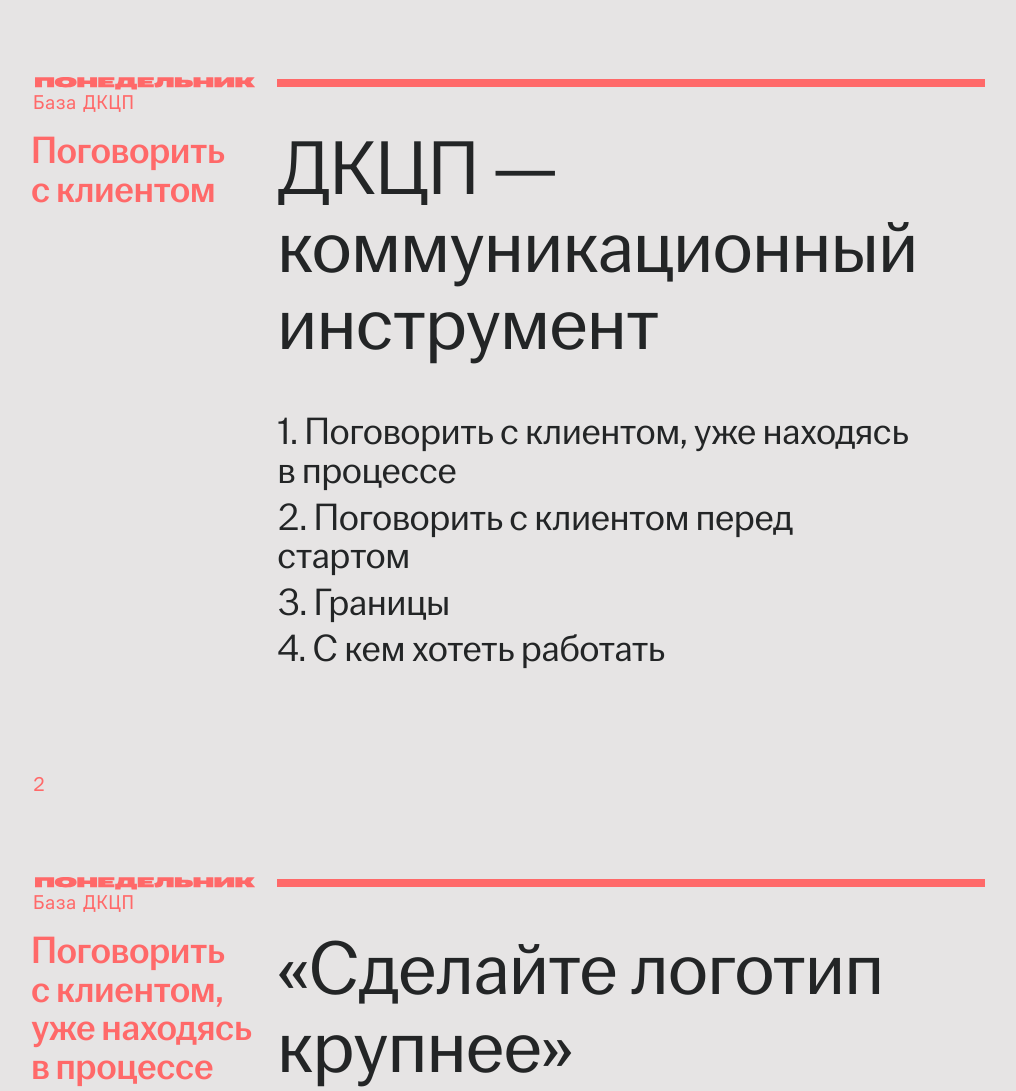
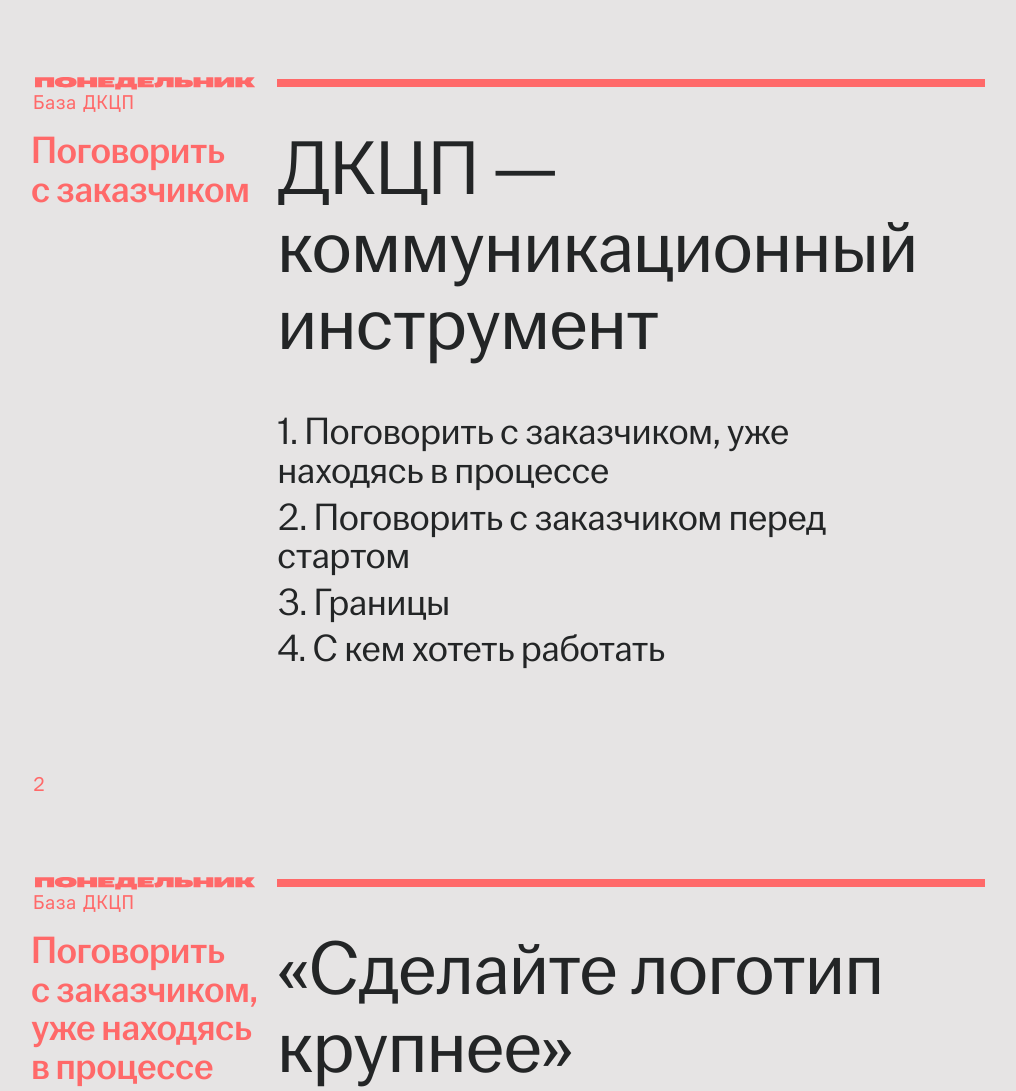
Before and after one commit to Eugene-Arutyunov/pndlnk-slides, an Eleventy site: page src/lesson3.html in a window 1280 px wide. Shown: the part 762-1853 px from the top of the page, without its empty margins (8-1024 px from the left). Built offline with nearby package versions, Linux system fonts and the light colour scheme; Eleventy itself is replaced by a stand-in of ours; files that its build step writes are made by us from their sources.

Commit message:
Replace instances of "клиент" with "заказчик" in lesson3 content for consistency and accuracy

```diff
--- a/src/lesson3.html
+++ b/src/lesson3.html
@@ -14,7 +14,7 @@ block content %}
         Курс о том, как договариваться друг с другом о важнейших основах бизнеса
       </p>
     </blockquote>
-    <h2>Занятие 3. Как ДКЦП помогает поговорить с клиентом</h2>
+    <h2>Занятие 3. Как ДКЦП помогает поговорить с заказчиком</h2>
   </div>
 </div>
 
@@ -23,14 +23,14 @@ block content %}
     <div class="slide-number">2</div>
     <div class="logo">{% include 'pndlnk.html' %}</div>
     <p class="product-title">База ДКЦП</p>
-    <h1>Поговорить с клиентом</h1>
+    <h1>Поговорить с заказчиком</h1>
   </div>
   <div class="slide-content">
     <blockquote class="loud">
       <p>ДКЦП — коммуникационный инструмент</p>
     </blockquote>
-    <p>1. Поговорить с клиентом, уже находясь в процессе</p>
-    <p>2. Поговорить с клиентом перед стартом</p>
+    <p>1. Поговорить с заказчиком, уже находясь в процессе</p>
+    <p>2. Поговорить с заказчиком перед стартом</p>
     <p>3. Границы</p>
     <p>4. С кем хотеть работать</p>
   </div>
@@ -41,7 +41,7 @@ block content %}
     <div class="slide-number">3</div>
     <div class="logo">{% include 'pndlnk.html' %}</div>
     <p class="product-title">База ДКЦП</p>
-    <h1>Поговорить с клиентом, уже находясь в процессе</h1>
+    <h1>Поговорить с заказчиком, уже находясь в процессе</h1>
   </div>
   <div class="slide-content">
     <blockquote class="loud">
@@ -60,14 +60,14 @@ block content %}
     <div class="slide-number">4</div>
     <div class="logo">{% include 'pndlnk.html' %}</div>
     <p class="product-title">База ДКЦП</p>
-    <h1>Поговорить с клиентом, уже находясь в процессе</h1>
+    <h1>Поговорить с заказчиком, уже находясь в процессе</h1>
   </div>
   <div class="slide-content">
     <blockquote class="loud">
       <p>«Сделайте логотип крупнее»</p>
     </blockquote>
     <p>
-      ДКЦП подсказывает: клиент хочет повысить «атрибутированность» компании.
+      ДКЦП подсказывает: заказчик хочет повысить «атрибутированность» компании.
     </p>
     <ul>
       <li>новые аргументы? (аргумент всегда связывает несколько блоков)</li>
@@ -81,7 +81,7 @@ block content %}
     <div class="slide-number">5</div>
     <div class="logo">{% include 'pndlnk.html' %}</div>
     <p class="product-title">База ДКЦП</p>
-    <h1>Поговорить с клиентом перед стартом</h1>
+    <h1>Поговорить с заказчиком перед стартом</h1>
   </div>
   <div class="slide-content">
     <h2>Уровень делегирования</h2>
@@ -101,7 +101,7 @@ block content %}
     <div class="slide-number">6</div>
     <div class="logo">{% include 'pndlnk.html' %}</div>
     <p class="product-title">База ДКЦП</p>
-    <h1>Поговорить с клиентом перед стартом</h1>
+    <h1>Поговорить с заказчиком перед стартом</h1>
   </div>
   <div class="slide-content" style="padding-top: 0.3em">
     {% set draft = true %} {% include 'dkcp.html' %}
@@ -112,7 +112,7 @@ block content %}
     <div class="slide-number">7</div>
     <div class="logo">{% include 'pndlnk.html' %}</div>
     <p class="product-title">База ДКЦП</p>
-    <h1>Поговорить с клиентом перед стартом</h1>
+    <h1>Поговорить с заказчиком перед стартом</h1>
   </div>
   <div class="slide-content">
     <h2>Уровень делегирования</h2>
@@ -132,7 +132,7 @@ block content %}
     <div class="slide-number">8</div>
     <div class="logo">{% include 'pndlnk.html' %}</div>
     <p class="product-title">База ДКЦП</p>
-    <h1>Поговорить с клиентом перед стартом</h1>
+    <h1>Поговорить с заказчиком перед стартом</h1>
   </div>
   <div class="slide-content">
     <h2>Уровень делегирования</h2>
@@ -152,7 +152,7 @@ block content %}
     <div class="slide-number">9</div>
     <div class="logo">{% include 'pndlnk.html' %}</div>
     <p class="product-title">База ДКЦП</p>
-    <h1>Поговорить с клиентом перед стартом</h1>
+    <h1>Поговорить с заказчиком перед стартом</h1>
   </div>
   <div class="slide-content">
     <h2>Уровень делегирования</h2>
@@ -172,7 +172,7 @@ block content %}
     <div class="slide-number">10</div>
     <div class="logo">{% include 'pndlnk.html' %}</div>
     <p class="product-title">База ДКЦП</p>
-    <h1>Поговорить с клиентом перед стартом</h1>
+    <h1>Поговорить с заказчиком перед стартом</h1>
   </div>
   <div class="slide-content">
     <h2>Прояснение задачи</h2>
@@ -191,7 +191,7 @@ block content %}
     <div class="slide-number">11</div>
     <div class="logo">{% include 'pndlnk.html' %}</div>
     <p class="product-title">База ДКЦП</p>
-    <h1>Поговорить с клиентом перед стартом</h1>
+    <h1>Поговорить с заказчиком перед стартом</h1>
   </div>
   <div class="slide-content">
     <h2>Прояснение задачи</h2>
```
